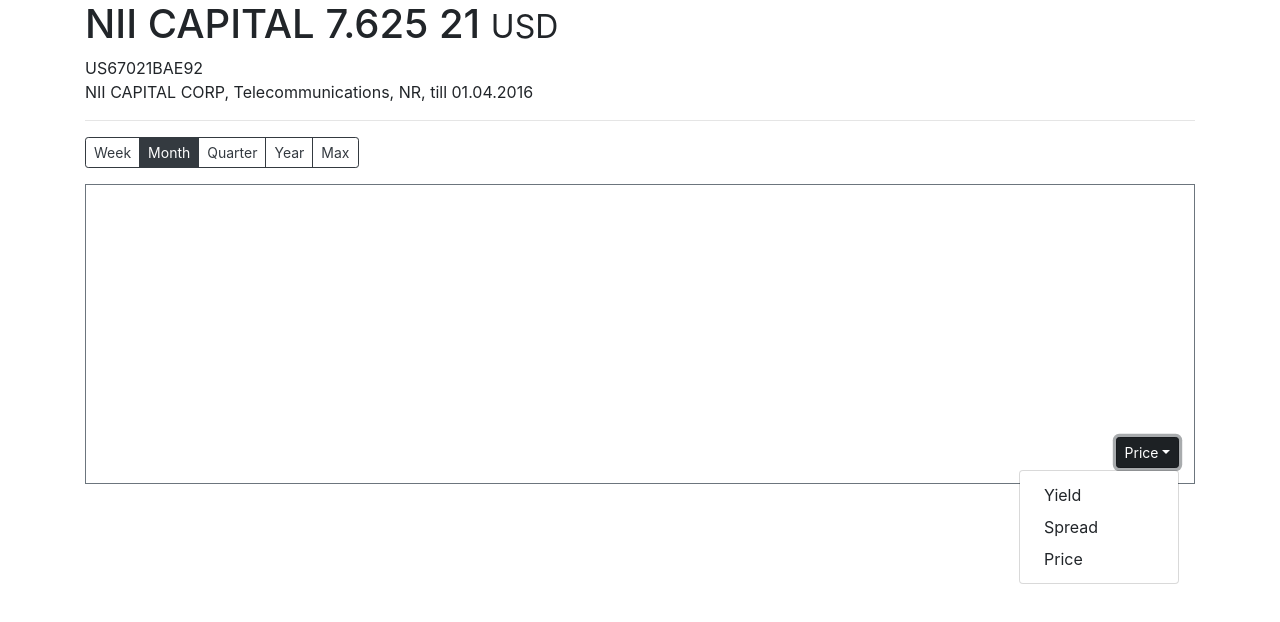
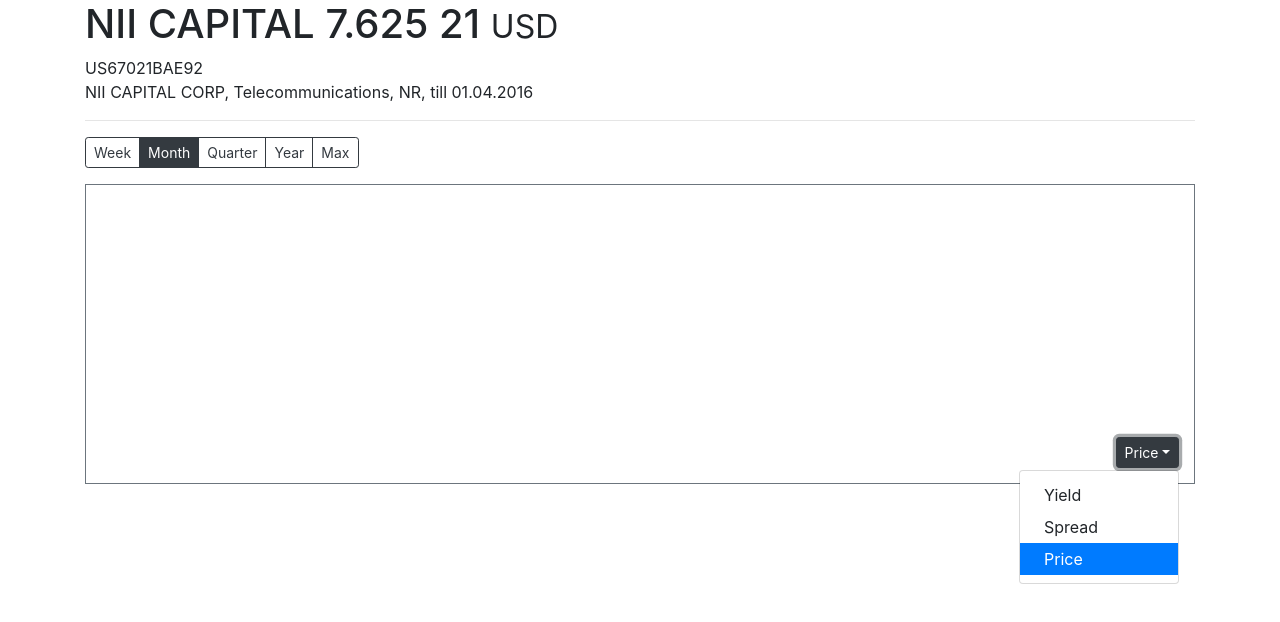
Before and after one commit to EvgenyShupikov/task3, a React (Create React App) app: page / in a window 1280 px wide. Both pictures are taken after a click on the button "Price". Shown: the top 622 px of the page. Built offline with nearby package versions, Linux system fonts and the light colour scheme.

Commit message:
add component DropDown

```diff
--- a/src/components/Card.js
+++ b/src/components/Card.js
@@ -1,6 +1,7 @@
 import React from 'react';
 import ButtonGroupTimeInterval from './ButtonGroupTimeInterval';
-import { TIME_INTERVAL } from '../store/bonds/types';
+import { TIME_INTERVAL, BOND_DATA_TYPE } from '../store/bonds/types';
+import DropDownBondDataType from './DropDownBondDataType';
 
 
 function Card() {
@@ -31,17 +32,7 @@
         {/* data type */}
         <div className="position-absolute fixed-bottom">
           <div className="float-right mr-3 mb-3">
-            <div class="dropdown show">
-              <button type="button" class="btn btn-sm btn-dark dropdown-toggle">
-                Price
-              </button>
-
-              <div class="dropdown-menu dropdown-menu-right show">
-                <a class="dropdown-item" href="#">Yield</a>
-                <a class="dropdown-item" href="#">Spread</a>
-                <a class="dropdown-item" href="#">Price</a>
-              </div>
-            </div>
+            <DropDownBondDataType menuAlign="right" selectedValue={BOND_DATA_TYPE.Price} />
           </div>
         </div>
       </div>
--- /dev/null
+++ b/src/components/DropDown.js
@@ -0,0 +1,64 @@
+import React, { useState } from 'react';
+import PropTypes from 'prop-types';
+import DropDownItem from './DropDownItem';
+
+
+const buttonType = PropTypes.shape({
+    value: PropTypes.string,
+    text: PropTypes
+});
+
+
+const propTypes = {
+    items: PropTypes.arrayOf(buttonType),
+    selectedValue: PropTypes.string,
+    onClickItem: PropTypes.func,
+    menuAlign: PropTypes.oneOf(['left', 'right'])
+};
+
+
+const defaultProps = {
+    items: [],
+    menuAlign: 'left'
+};
+
+
+const DropDown = ({ items, selectedValue, menuAlign, onClickItem }) => {
+
+    const [showMenu, setShowMenu] = useState(false);
+
+    const itemsElements = items.map(btn =>
+        <DropDownItem
+            key={btn.value}
+            active={btn.value === selectedValue}
+            onClick={() => { setShowMenu(false); onClickItem && onClickItem(btn.value); }}>
+            {btn.text}
+        </DropDownItem>
+    );
+
+    const showMenuClassName = showMenu ? 'show' : '';
+
+    const selectedItem = items.find(item => item.value === selectedValue);
+    const selectedText = selectedItem ? selectedItem.text : 'select value';
+
+    return (
+        <div className="dropdown">
+            <button type="button"
+                className="btn btn-sm btn-dark dropdown-toggle"
+                onClick={() => setShowMenu(!showMenu)}>
+                {selectedText}
+            </button>
+
+            <div className={`dropdown-menu dropdown-menu-${menuAlign} ${showMenuClassName}`}>
+                {itemsElements}
+            </div>
+        </div>
+    );
+}
+
+
+DropDown.propTypes = propTypes;
+DropDown.defaultProps = defaultProps;
+
+
+export default DropDown;
--- /dev/null
+++ b/src/components/DropDownBondDataType.js
@@ -0,0 +1,32 @@
+import React from 'react';
+import PropTypes from 'prop-types';
+import DropDown from './DropDown';
+import { BOND_DATA_TYPE } from '../store/bonds/types';
+
+
+const propTypes = {
+    selectedValue: PropTypes.string,
+    onClickItem: PropTypes.func
+};
+
+
+const DropDownBondDataType = (props) => {
+
+    const items = Object.entries(BOND_DATA_TYPE)
+        .map(([enumName, enumValue]) => {
+            return {
+                value: enumValue,
+                text: enumName
+            }
+        });
+
+    return (
+        <DropDown {...props} items={items} />
+    );
+}
+
+
+DropDownBondDataType.propTypes = propTypes;
+
+
+export default DropDownBondDataType;
--- /dev/null
+++ b/src/components/DropDownItem.js
@@ -0,0 +1,40 @@
+import React, { useState } from 'react';
+import PropTypes from 'prop-types';
+
+
+const propTypes = {
+    active: PropTypes.bool,
+    onClick: PropTypes.func
+};
+
+
+const defaultProps = {
+    active: false,
+    onClick: undefined
+};
+
+
+const DropDownItem = ({ active, onClick, children }) => {
+
+    const [hover, setHover] = useState(false);
+
+    const activeClassName = active ? 'active' : '';
+    const hoverClassname = hover ? 'bg-light' : '';
+    const className = `dropdown-item ${hoverClassname} ${activeClassName}`;
+
+    return (
+        <a className={className} href="#"
+            onClick={onClick}
+            onMouseEnter={() => setHover(true)}
+            onMouseLeave={() => setHover(false)}>
+            {children}
+        </a>
+    );
+}
+
+
+DropDownItem.propTypes = propTypes;
+DropDownItem.defaultProps = defaultProps;
+
+
+export default DropDownItem;
--- a/src/store/bonds/types.js
+++ b/src/store/bonds/types.js
@@ -1,4 +1,4 @@
-export const BOND_DATA = {
+export const BOND_DATA_TYPE = {
   Yield: 'yield',
   Spread: 'spread',
   Price: 'price'
```
